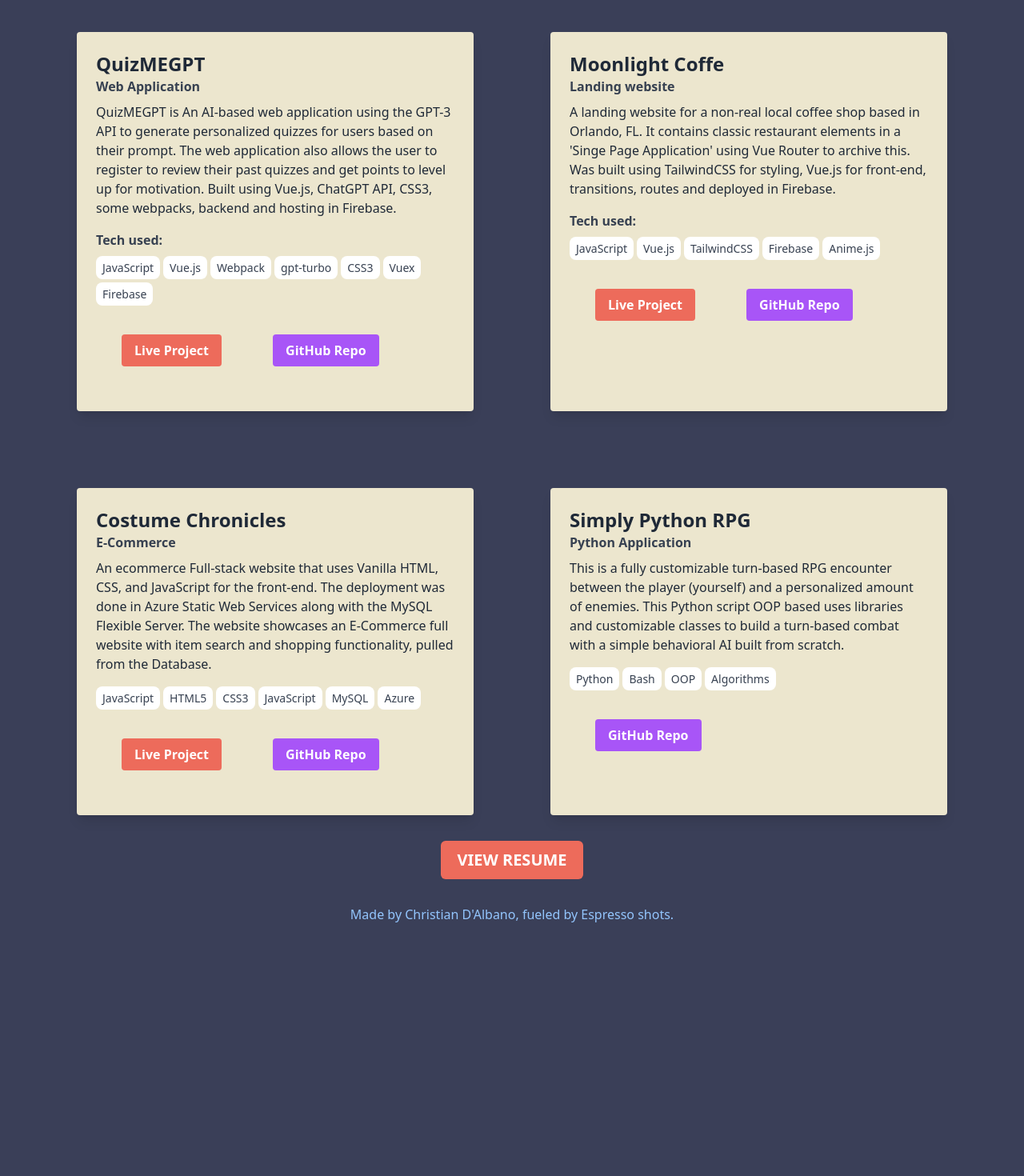
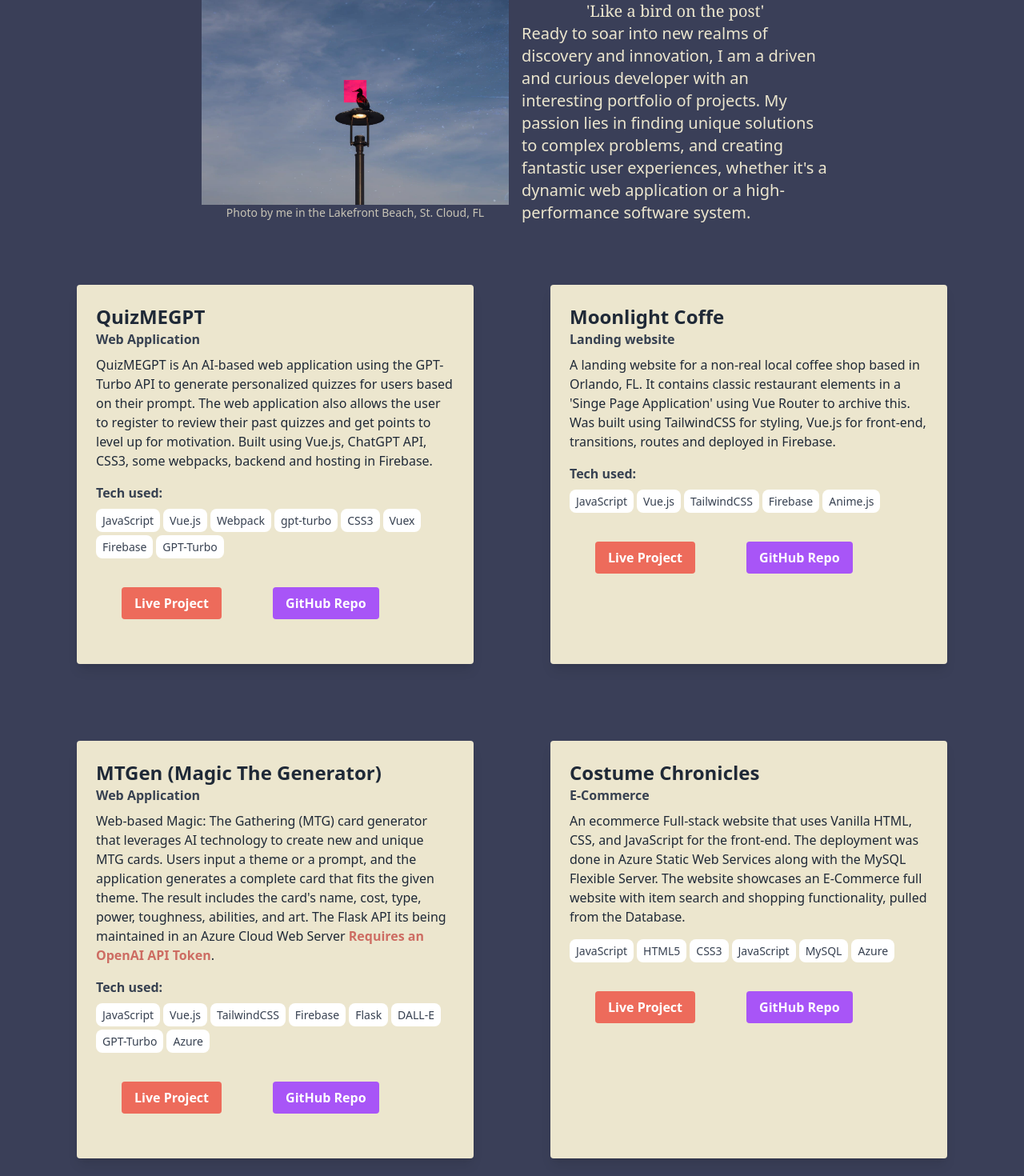
Before and after one commit to Chrisdalbano/chrisdalbano-portfolio, a Vue app: page /#/works in a window 1280 px wide. Shown: the part 340-1810 px from the top of the page at 80% size. Before the commit the page ends 1527 px from the top, so only its background shows below. Built offline with nearby package versions, Linux system fonts and the light colour scheme.

Commit message:
added mtgen as project for works, added cute pic to works tab

```diff
--- a/src/views/HomeView.vue
+++ b/src/views/HomeView.vue
@@ -1,23 +1,22 @@
 <template>
   <!-- <div class="bg-[#3A3F58] min-h-screen"> -->
   <div>
-    <div id="floating-item-1" ></div>
-    <div id="floating-item-2" ></div>
+    <div id="floating-item-1"></div>
+    <div id="floating-item-2"></div>
     <div id="floating-item-3"></div>
     <section class="p-4 md:p-20 lg:p-32">
       <h1 class="text-4xl md:text-5xl lg:text-6xl font-bold pt-32" ref="title">
         CHRISTIAN D'ALBANO
       </h1>
       <h2 class="text-xl md:text-2xl mt-2" ref="subtitle">
-        is a Web Developer based in Orlando, FL
+        is a Developer based in Orlando, FL
       </h2>
 
       <p class="mt-8 text-lg max-w-4xl">
         From creative ideas to responsive and useful web applications, my love
         for development is deeply influenced by my passion to turn ideas into
         functional matter. I enjoy breaking down problems to bring life
-        impactful, user-based websites pixel by pixel.
-        Let’s use this momentum.
+        impactful, user-based websites pixel by pixel. Let’s use this momentum.
       </p>
 
       <button
@@ -85,11 +84,12 @@
           class="skills-section bg-yellow-tiger p-4 rounded shadow-md font-semibold"
         >
           <h3 class="text-2xl font-bold mb-4 text-gray-900">Front-End</h3>
+          <p class="text-base text-gray-900">HTML5</p>
           <p class="text-base text-gray-900">JavaScript</p>
           <p class="text-base text-gray-900">TypeScript</p>
           <p class="text-base text-gray-900">Vue.js</p>
           <p class="text-base text-gray-900">Tailwind</p>
-          <p class="text-base text-gray-900">Sass</p>
+          <p class="text-base text-gray-900">CSS/SASS</p>
         </div>
         <div
           class="skills-section bg-red-brick p-4 rounded shadow-md font-semibold"
@@ -99,15 +99,18 @@
           <p class="text-base text-gray-900">MySQL</p>
           <p class="text-base text-gray-900">Express</p>
           <p class="text-base text-gray-900">Firebase</p>
+          <p class="text-base text-gray-900">Azure</p>
+          <p class="text-base text-gray-900">Flask</p>
         </div>
         <div
           class="skills-section bg-gray-500 p-4 rounded shadow-md font-semibold"
         >
           <h3 class="text-2xl font-bold mb-4 text-gray-900">Building Tools</h3>
-          <p class="text-base text-gray-900">Git/Github </p>
+          <p class="text-base text-gray-900">Git/Github</p>
           <p class="text-base text-gray-900">Photoshop</p>
           <p class="text-base text-gray-900">Figma</p>
           <p class="text-base text-gray-900">VSCode</p>
+          <p class="text-base text-gray-900">AI</p>
         </div>
       </div>
     </section>
@@ -119,11 +122,13 @@
         These are only a few of my recent websites.
       </h2>
     </section>
+
     <div
-      class="flex flex-wrap text-gray-900 justify-between px-2 sm:px-4 md:px-6 lg:px-8 lg:text-2xl pb-8"
+      class="grid grid-cols-1 sm:grid-cols-2 lg:grid-cols-4 gap-4 text-gray-900 px-2 sm:px-4 md:px-6 lg:px-8 lg:text-2xl pb-8"
     >
+
       <div
-        class="w-full sm:w-1/2  lg:w-1/4 mx-4 rounded-lg overflow-hidden cursor-pointer"
+        class="rounded-lg overflow-hidden cursor-pointer"
         @mouseenter="scaleProjectUp"
         @mouseleave="scaleProjectDown"
         @click="openProject('https://quizmegpt-fb.firebaseapp.com')"
@@ -138,16 +143,16 @@
         <div
           class="h-48 bg-white-cream flex items-center justify-center flex-col p-4"
         >
-          <p class="text-center font-semibold">QuizMeGPT</p>
+          <p class="text-center text-gray-800 font-bold">QuizMeGPT</p>
           <p class="text-center text-base mt-2">
-            An AI based quiz generator web application, using OpenAI's API
-            chat-gpt-turbo.
+            An AI based Quiz Generator Web Application, using OpenAI's API
+            ChatGPT, Firebase and lots of regex to generate interesting quizzes based on user prompt.
           </p>
         </div>
       </div>
 
       <div
-        class="w-full sm:w-1/2 lg:w-1/4 mx-4 rounded-lg overflow-hidden cursor-pointer"
+        class="rounded-lg overflow-hidden cursor-pointer"
         @mouseenter="scaleProjectUp"
         @mouseleave="scaleProjectDown"
         @click="openProject('https://moonlight-coffee-tp.firebaseapp.com')"
@@ -163,7 +168,7 @@
         <div
           class="h-48 bg-white-cream flex items-center justify-center flex-col p-4"
         >
-          <p class="text-center font-semibold">Moonlight Coffee</p>
+          <p class="text-center text-gray-800 font-bold">Moonlight Coffee</p>
           <p class="text-center text-base mt-2">
             A beautiful responsive specialty coffee shop website with some cool
             animations and interesting items.
@@ -172,7 +177,7 @@
       </div>
 
       <div
-        class="w-full sm:w-1/2 lg:w-1/4 mx-4 rounded-lg overflow-hidden cursor-pointer"
+        class="rounded-lg overflow-hidden cursor-pointer"
         @mouseenter="scaleProjectUp"
         @mouseleave="scaleProjectDown"
         @click="
@@ -192,25 +197,48 @@
         <div
           class="h-48 bg-white-cream flex items-center justify-center flex-col p-4"
         >
-          <p class="text-center font-semibold">Costume Chronicles</p>
+          <p class="text-center text-gray-800 font-bold">Costume Chronicles</p>
           <p class="text-center text-base mt-2">
             An electronic store website dedicated to sell costumes, with cart
-            features and sorting searches.
+            features and sorting searches. Deployed in Azure.
           </p>
         </div>
       </div>
-
+      <div
+        class="rounded-lg overflow-hidden cursor-pointer"
+        @mouseenter="scaleProjectUp"
+        @mouseleave="scaleProjectDown"
+        @click="openProject('https://mtgen-host.web.app/#/')"
+        ref="project0"
+      >
+        <div
+          class="bg-cover h-64"
+          :style="{
+            backgroundImage:
+              'url(' + require('@/assets/magicthegenpic.jpg') + ')',
+          }"
+        ></div>
+        <div
+          class="h-48 bg-white-cream flex items-center justify-center flex-col p-4"
+        >
+          <p class="text-center text-gray-800 font-bold">MTGen</p>
+          <p class="text-center text-base mt-2">
+            An AI powered Web Application by ChatGPT and DALL-E APIs in Flask to generate
+            custom Magic The Gathering cards based on prompts. Deployed on Azure.
+          </p>
+        </div>
+      </div>
     </div>
     <div class="flex justify-center">
       <router-link
         to="/works#projects"
-          class="button-view rounded bg-red-brick text-white text-xl font-bold "
+        class="button-view rounded bg-red-brick text-white text-xl font-bold"
       >
         VIEW MORE
       </router-link>
     </div>
     <div
-      class="p-4 md:pl-20 lg:ml-4 fixed bottom-4 left-4 md:static md:ml-auto md:mr-0 "
+      class="p-4 md:pl-20 lg:ml-4 fixed bottom-4 left-4 md:static md:ml-auto md:mr-0"
     >
       <div
         id="back-to-top"
@@ -257,6 +285,7 @@ export default {
     this.$nextTick(() => {
       // your animation code here
       const projectElements = [
+        this.$refs.project0,
         this.$refs.project1,
         this.$refs.project2,
         this.$refs.project3,
@@ -460,7 +489,6 @@ export default {
   left: 70%;
   transform: translate(-50%, -50%);
   z-index: -2;
-
 }
 
 #floating-item-3 {
@@ -474,7 +502,6 @@ export default {
   left: 30%;
   transform: translate(-50%, -50%);
   z-index: -2;
-
 }
 
 body {
@@ -494,9 +521,9 @@ body {
   background-color: #52160b;
 }
 
-
 @media (max-width: 386px) {
-    #floating-item-2, #floating-item-3 {
+  #floating-item-2,
+  #floating-item-3 {
     opacity: 0.1;
   }
 }
--- a/src/views/WorksView.vue
+++ b/src/views/WorksView.vue
@@ -1,23 +1,55 @@
 <template>
+  <link rel="stylesheet" href="https://cdnjs.cloudflare.com/ajax/libs/font-awesome/6.0.0-beta3/css/all.min.css">
   <section class="mt-14">
-    <h1 class="flex justify-center text-center text-2xl md:text-3xl lg:text-4xl font-bold pt-32">
+    <h1
+      class="flex justify-center text-center text-2xl md:text-3xl lg:text-4xl font-bold pt-32"
+    >
       CHRISTIAN D'ALBANO
     </h1>
-    <h2 class="flex justify-center text-center text-4xl md:text-5xl lg:text-6xl font-bold">
+    <h2
+      class="flex justify-center text-center text-4xl md:text-5xl lg:text-6xl font-bold"
+    >
       WORKS
     </h2>
-    <p class="flex justify-center text-center text-xs mt-2 transform -rotate-6 opacity-60">
+    <p
+      class="flex justify-center text-center text-xs mt-2 transform -rotate-6 opacity-60"
+    >
       (yes, I work)
     </p>
+    <div class="sm:inline-block lg:flex mt-8 mb-4 justify-center space-x-4">
+      <div class="ml-6 lg:ml-2 mb-4">
+        <img
+          :src="require('@/assets/birdmoment.jpg')"
+          alt="Bird Moment"
+          class="w-96 h-auto"
+        />
+        <p class="text-sm text-center opacity-80">Photo by me in the Lakefront Beach, St. Cloud, FL</p>
+      </div>
+      <div class="text-xl">
+        <h2 class="text-center flex justify-center font-serif">
+          'Like a bird on the post'
+        </h2>
+        <p class="flex justify-center max-w-sm">
+          Ready to soar into new realms of discovery and innovation, I am a
+          driven and curious developer with an interesting portfolio of projects. My
+          passion lies in finding unique solutions to complex problems, and
+          creating fantastic user experiences, whether it's a dynamic web
+          application or a high-performance software system.
+        </p>
+      </div>
+    </div>
 
-    <div id="projects" class="grid grid-cols-1 md:grid-cols-2 gap-8 px-4 md:px-16 pt-10">
+    <div
+      id="projects"
+      class="grid grid-cols-1 md:grid-cols-2 gap-8 px-4 md:px-16 pt-4"
+    >
       <div
         class="rounded overflow-hidden shadow-lg p-6 bg-white-cream text-gray-800 w-full md:w-auto"
       >
         <h3 class="font-bold text-2xl">QuizMEGPT</h3>
         <h3 class="font-bold text-base mb-2 text-gray-700">Web Application</h3>
         <p class="text-base mb-4">
-          QuizMEGPT is An AI-based web application using the GPT-3 API to
+          QuizMEGPT is An AI-based web application using the GPT-Turbo API to
           generate personalized quizzes for users based on their prompt. The web
           application also allows the user to register to review their past
           quizzes and get points to level up for motivation. Built using Vue.js,
@@ -32,6 +64,7 @@
           <div class="tech-item">CSS3</div>
           <div class="tech-item">Vuex</div>
           <div class="tech-item">Firebase</div>
+          <div class="tech-item">GPT-Turbo</div>
         </div>
         <button
           class="mt-4 bg-red-brick hover:bg-blue-700 text-white font-bold py-2 px-4 rounded"
@@ -79,7 +112,50 @@
         <button
           class="mt-4 ml-4 bg-purple-500 hover:bg-purple-700 text-white font-bold py-2 px-4 rounded"
         >
-          <a href="https://github.com/Chrisdalbano/moonlight-coffee-web" target="_blank"
+          <a
+            href="https://github.com/Chrisdalbano/moonlight-coffee-web"
+            target="_blank"
+            >GitHub Repo</a
+          >
+        </button>
+      </div>
+
+      <div
+        class="rounded overflow-hidden shadow-lg p-6 bg-white-cream text-gray-800 w-full md:w-auto"
+      >
+        <h3 class="font-bold text-2xl">MTGen (Magic The Generator)</h3>
+        <h3 class="font-bold text-base mb-2 text-gray-700">Web Application</h3>
+        <p class="text-base mb-4">
+          Web-based Magic: The Gathering (MTG) card generator that leverages AI
+          technology to create new and unique MTG cards. Users input a theme or
+          a prompt, and the application generates a complete card that fits the
+          given theme. The result includes the card's name, cost, type, power,
+          toughness, abilities, and art. The Flask API its being maintained in
+          an Azure Cloud Web Server
+          <b class="text-red-700 opacity-60">Requires an OpenAI API Token</b>.
+        </p>
+        <h3 class="font-bold text-base mb-2 text-gray-700">Tech used:</h3>
+        <div class="flex flex-wrap">
+          <div class="tech-item">JavaScript</div>
+          <div class="tech-item">Vue.js</div>
+          <div class="tech-item">TailwindCSS</div>
+          <div class="tech-item">Firebase</div>
+          <div class="tech-item">Flask</div>
+          <div class="tech-item">DALL-E</div>
+          <div class="tech-item">GPT-Turbo</div>
+          <div class="tech-item">Azure</div>
+        </div>
+        <button
+          class="mt-4 bg-red-brick hover:bg-blue-700 text-white font-bold py-2 px-4 rounded"
+        >
+          <a href="https://mtgen-host.web.app/#/" target="_blank"
+            >Live Project</a
+          >
+        </button>
+        <button
+          class="mt-4 ml-4 bg-purple-500 hover:bg-purple-700 text-white font-bold py-2 px-4 rounded"
+        >
+          <a href="https://github.com/Chrisdalbano/mtgen-ai" target="_blank"
             >GitHub Repo</a
           >
         </button>
@@ -147,17 +223,18 @@
         <button
           class="mt-4 bg-purple-500 hover:bg-purple-700 text-white font-bold py-2 px-4 rounded"
         >
-          <a href="https://github.com/Chrisdalbano/python-turn-battle" target="_blank"
+          <a
+            href="https://github.com/Chrisdalbano/python-turn-battle"
+            target="_blank"
             >GitHub Repo</a
           >
         </button>
       </div>
-
     </div>
     <div class="flex justify-center">
       <router-link
         to="/resume"
-          class="button-view rounded-md bg-red-brick text-white text-xl font-bold "
+        class="button-view rounded-md bg-red-brick text-white text-xl font-bold"
       >
         VIEW RESUME
       </router-link>
@@ -170,7 +247,7 @@
   </footer>
 </template>
 <script>
-import { gsap } from 'gsap';
+import { gsap } from "gsap";
 
 export default {
   mounted() {
@@ -178,12 +255,12 @@ export default {
   },
   methods: {
     animateCards() {
-      const cards = document.querySelectorAll('.overflow-hidden');
+      const cards = document.querySelectorAll(".overflow-hidden");
       cards.forEach((card, index) => {
         gsap.fromTo(
           card,
-          { x: '-50%', opacity: 0.2 },
-          { x: '0%', opacity: 1, duration: 0.2, delay: index * 0.02 }
+          { x: "-50%", opacity: 0.2 },
+          { x: "0%", opacity: 1, duration: 0.2, delay: index * 0.02 }
         );
       });
     },
```
Also changed, not shown: src/assets/magicthegenpic.jpg (added), src/views/TestView.vue (added), 1 other file (tests, documents, lock files or other folders). Lines whose indentation alone changed are shown as unchanged.
